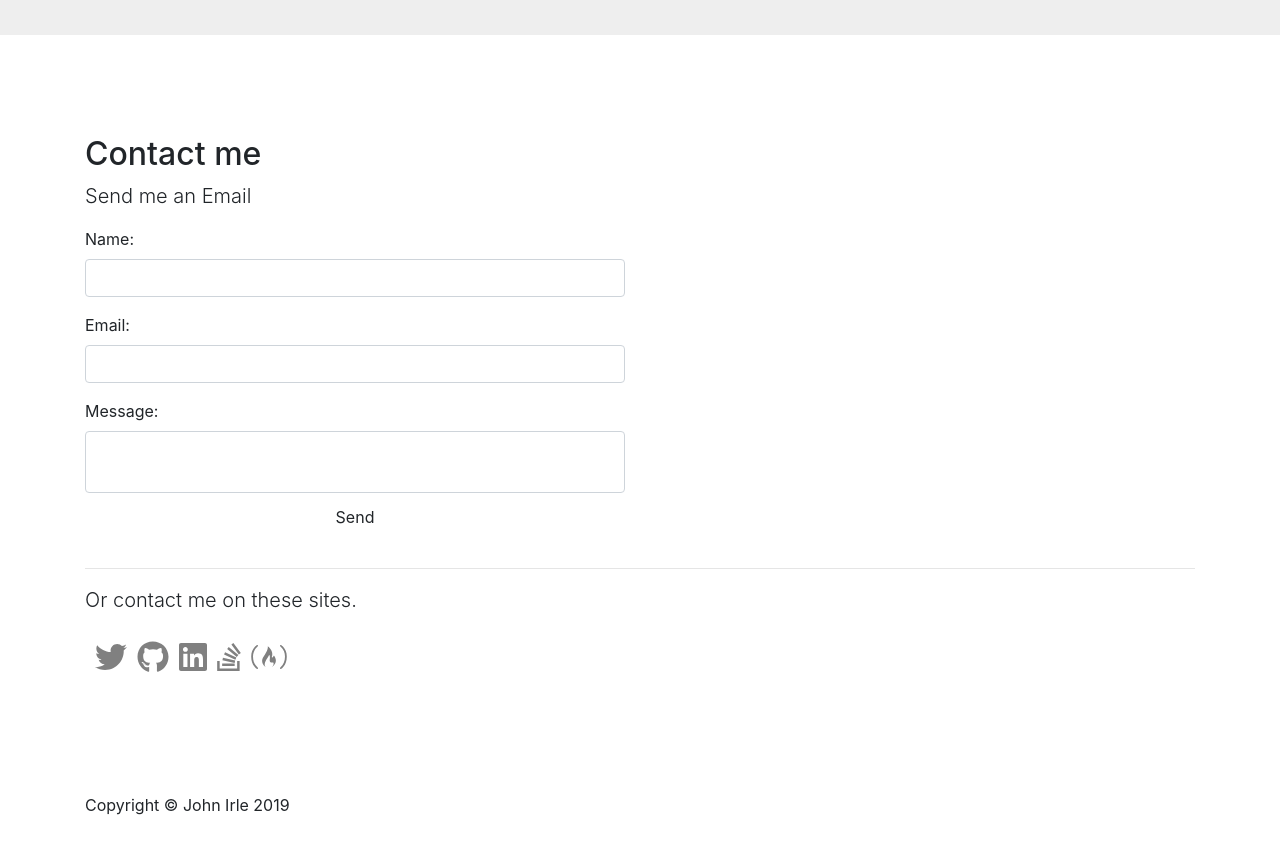
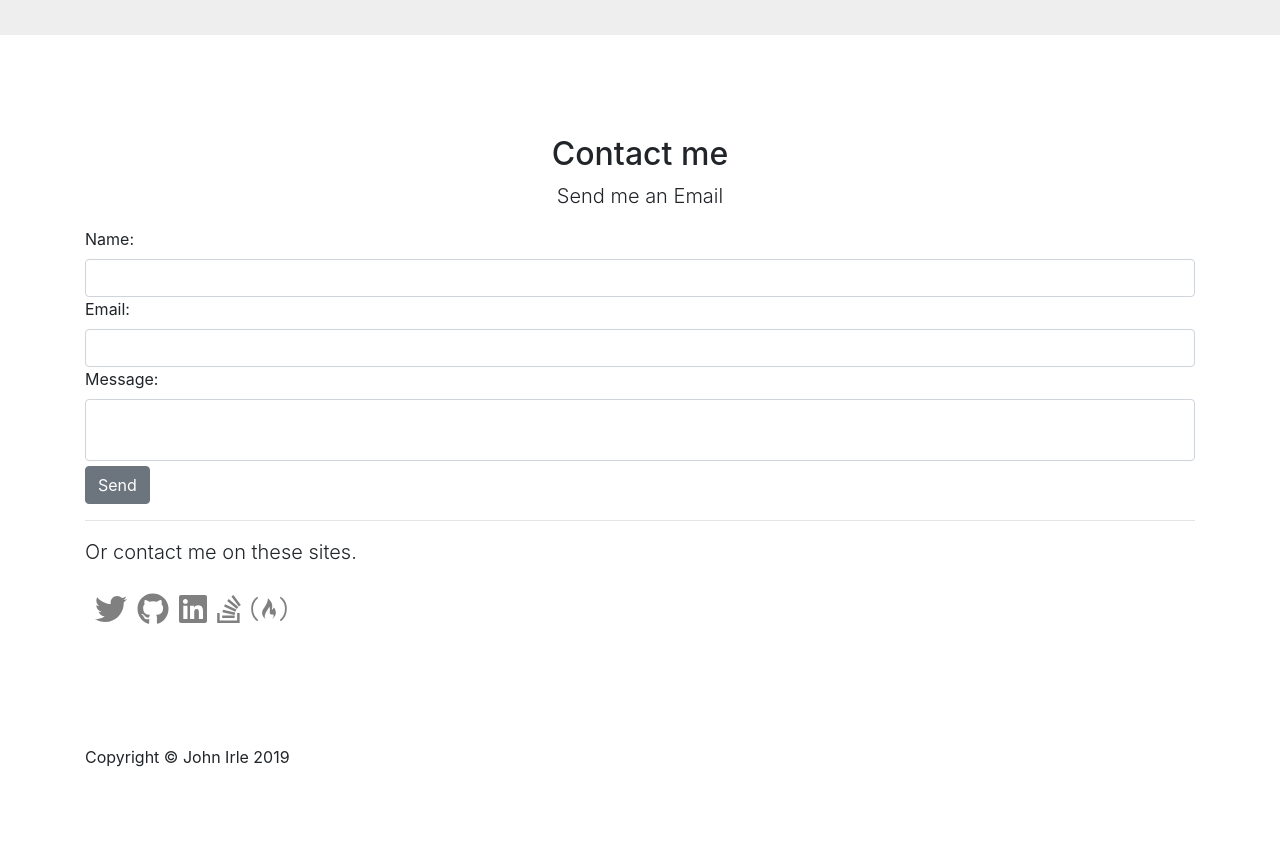
Before and after one commit to JohnIrle/Portfolio, a React (Create React App) app: page / in a window 1280 px wide. Shown: the part 1680-2521 px from the top of the page. After the commit the page ends 2473 px from the top, so only its background shows below. Built offline with nearby package versions, Linux system fonts and the light colour scheme.

Commit message:
Replace divs with react-bootstrap components.

```diff
--- a/src/components/Contact.js
+++ b/src/components/Contact.js
@@ -1,4 +1,5 @@
 import React from 'react';
+import { Button, Container, Form, Row, Col } from "react-bootstrap"
 
 import SocialIcons from "./SocialIcons";
 
@@ -6,46 +7,40 @@ class Contact extends React.Component {
   render() {
     return (
       <section id="contact">
-        <div className="container">
-          <div className="row">
-            <div className="col-xs-12 col-sm-12 col-md-6 col-md-offset-3 col-lg-6 col-lg-offset-3">
+        <Container>
+          <Row>
+            <Col className="text-center">
               <h2>Contact me</h2>
               <p className="lead">Send me an Email</p>
 
               <div id="form-messages"></div>
-            </div>
+            </Col>
 
-          </div>
-          <form id="ajax-contact" method="post" action="mailer.php">
-            <div className="form-group">
-              <div className="row">
-                <div className="form-group col-xs-12 col-sm-12 col-md-6 col-md-offset-3 col-lg-6 col-lg-offset-3 ">
-                  <label for="name">Name:</label>
-                  <input type="text" className="form-control" id="name" name="name" required />
-                </div>
-              </div>
-              <div className="row">
-                <div className="form-group col-xs-12 col-sm-12 col-md-6 col-md-offset-3 col-lg-6 col-lg-offset-3 ">
-                  <label for="email">Email:</label>
-                  <input className="form-control" type="email" id="email" name="email" required />
-                </div>
-              </div>
-              <div className="row">
-                <div className="form-group col-xs-12 col-sm-12 col-md-6 col-md-offset-3 col-lg-6 col-lg-offset-3">
-                  <label for="message">Message:</label>
-                  <textarea className="form-control" id="message" name="message" required></textarea>
-                  <button className="btn btn-default form-control" type="submit">Send</button>
-                </div>
-              </div>
-            </div>
-          </form>
+          </Row>
+          <Form id="ajax-contact" method="post" action="mailer.php">
+            <Form.Group>
+
+              <Form.Label>Name:</Form.Label>
+              <Form.Control type="text" id="name" name="name" required />
+
+
+              <Form.Label for="email">Email:</Form.Label>
+              <Form.Control type="email" id="email" name="email" required />
+
+
+              <Form.Label for="message">Message:</Form.Label>
+              <Form.Control as="textarea" id="message" name="message" required />
+              <Button variant="secondary" type="submit">Send</Button>
+
+            </Form.Group>
+          </Form>
 
           <hr />
 
           <p className="lead">Or contact me on these sites.</p>
 
           <SocialIcons />
-        </div>
+        </Container>
       </section>
 
     )
```
